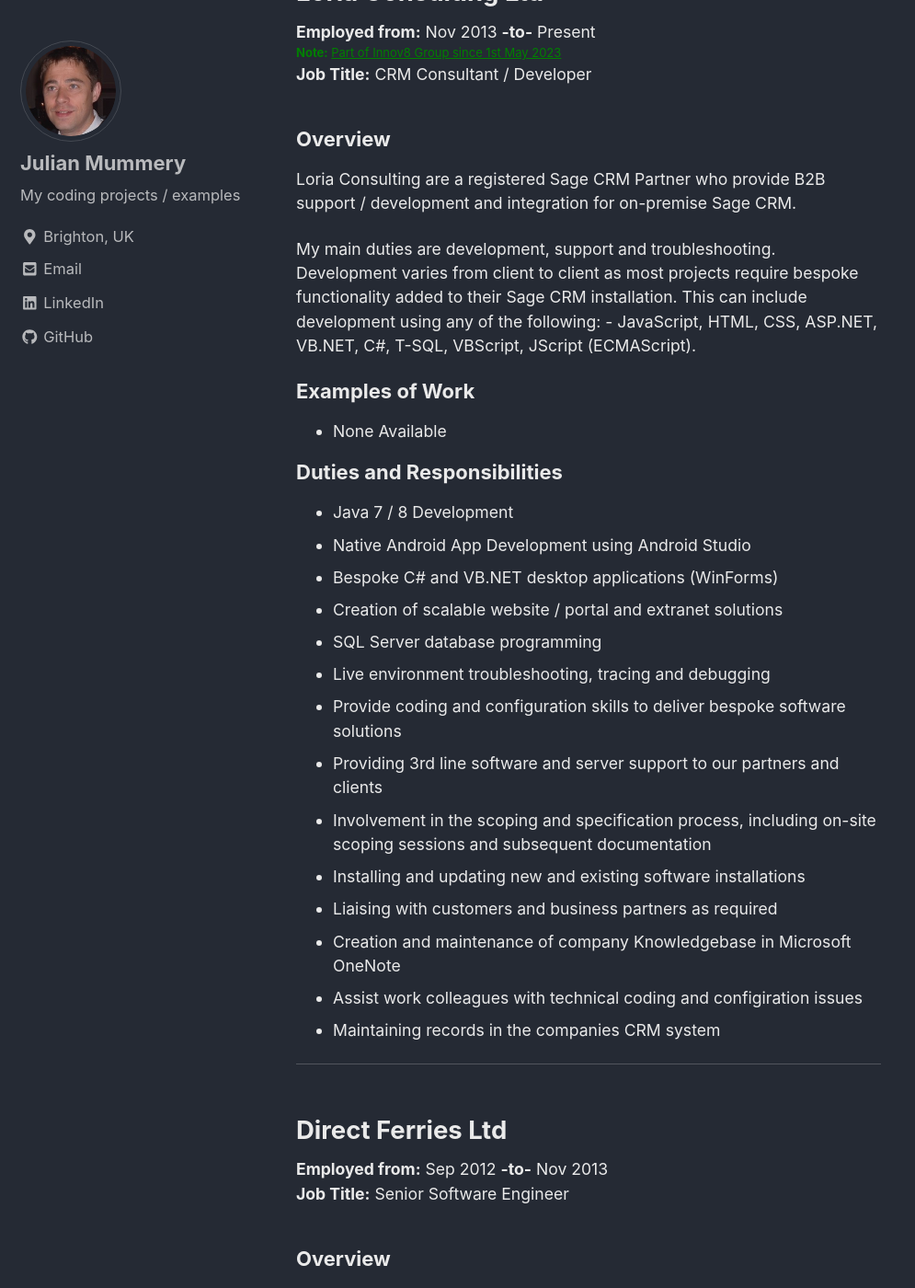
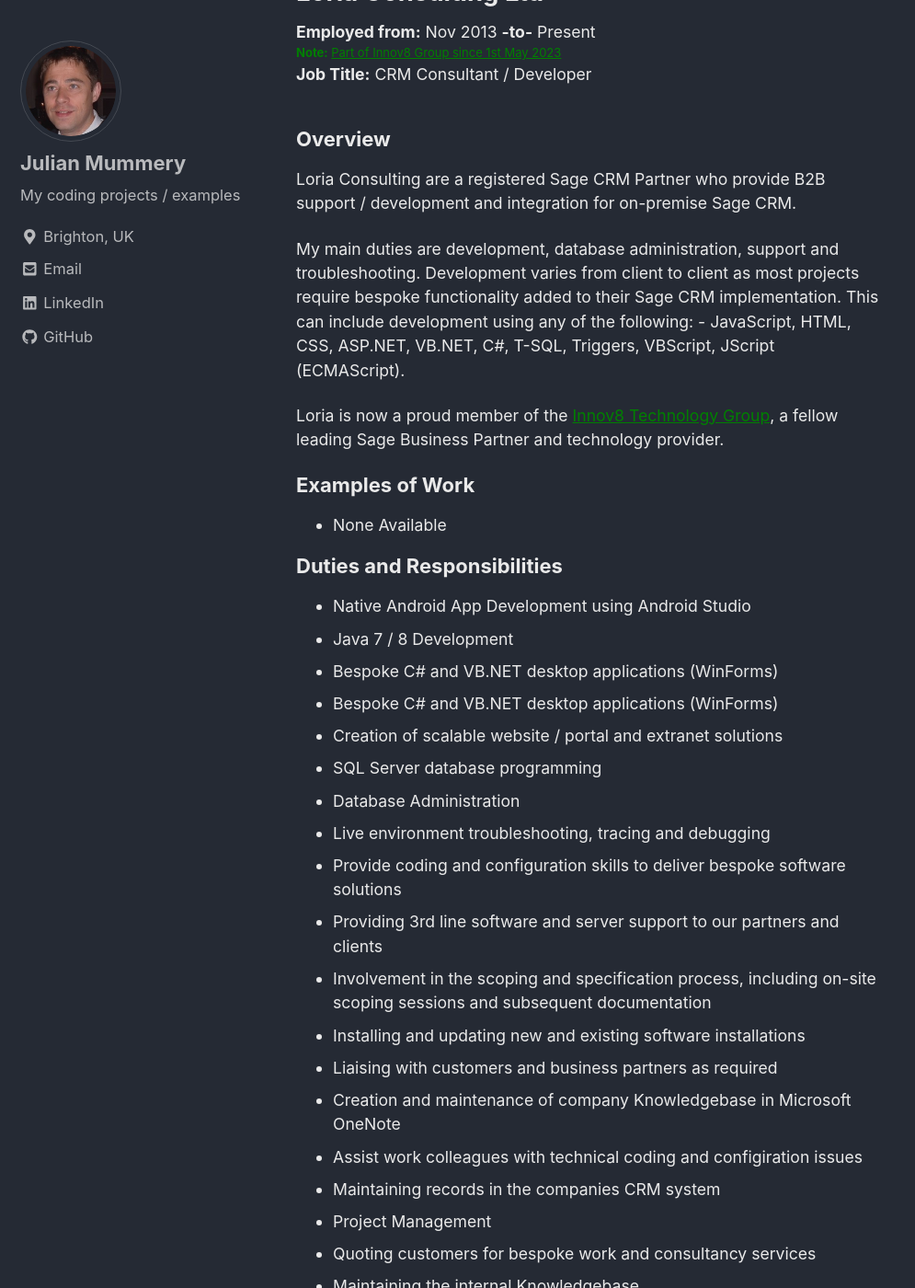
Before and after one commit to julianmummery/julianmummery.github.io, a Jekyll site: the page built from _pages/experience.md, in a window 1280 px wide and 1400 px high, scrolled down 631 px. Shown: the whole window at 92% size, without its empty margins (0-995 px from the left). Built offline with Jekyll 4.4.1, drawn with Linux system fonts in a browser that asks for light colours; nearby versions of some CDN libraries; some of the changed text lies outside the part shown.

Commit message:
Update experience.md

```diff
--- a/_pages/experience.md
+++ b/_pages/experience.md
@@ -16,18 +16,21 @@
 <p style="font-size:0.80em; margin-top:0; margin-bottom: 0;"><strong>Job Title:</strong> CRM Consultant / Developer</p>
 <h3>Overview</h3>
 <p style="font-size:0.80em;">Loria Consulting are a registered Sage CRM Partner who provide B2B support / development and integration for on-premise Sage CRM.</p>
-<p style="font-size:0.80em;">My main duties are development, support and troubleshooting. Development varies from client to client as most projects require bespoke functionality added to their Sage CRM installation. This can include development using any of the following: - JavaScript, HTML, CSS, ASP.NET, VB.NET, C#, T-SQL, VBScript, JScript (ECMAScript).</p>
+<p style="font-size:0.80em;">My main duties are development, database administration, support and troubleshooting. Development varies from client to client as most projects require bespoke functionality added to their Sage CRM implementation. This can include development using any of the following: - JavaScript, HTML, CSS, ASP.NET, VB.NET, C#, T-SQL, Triggers, VBScript, JScript (ECMAScript).</p>
+<p style="font-size:0.80em;">Loria is now a proud member of the <a title="Innov8 Technology Group" href="https://www.innov8.co.uk/" target="_blank" style="color: green;">Innov8 Technology Group</a>, a fellow leading Sage Business Partner and technology provider.</p>
 <h3 style="margin-top: 0px">Examples of Work</h3>
 <ul style="font-size:0.80em;">
   <li>None Available</li>
 </ul>
 <h3 style="margin-top: 0px">Duties and Responsibilities</h3>
 <ul style="font-size:0.80em;">
+  <li>Native Android App Development using Android Studio</li>
   <li>Java 7 / 8 Development</li>
-  <li>Native Android App Development using Android Studio</li>
+  <li>Bespoke C# and VB.NET desktop applications (WinForms)</li>
   <li>Bespoke C# and VB.NET desktop applications (WinForms)</li>
   <li>Creation of scalable website / portal and extranet solutions</li>
   <li>SQL Server database programming</li>
+  <li>Database Administration</li>
   <li>Live environment troubleshooting, tracing and debugging</li>
   <li>Provide coding and configuration skills to deliver bespoke software solutions</li>
   <li>Providing 3rd line software and server support to our partners and clients</li>
@@ -37,6 +40,10 @@
   <li>Creation and maintenance of company Knowledgebase in Microsoft OneNote</li>
   <li>Assist work colleagues with technical coding and configiration issues</li>
   <li>Maintaining records in the companies CRM system</li>
+  <li>Project Management</li>
+  <li>Quoting customers for bespoke work and consultancy services</li>
+  <li>Maintaining the internal Knowledgebase</li>
+  <li>Assisting intenal staff with technical issues</li>
 </ul>
 
 <hr/>
```
